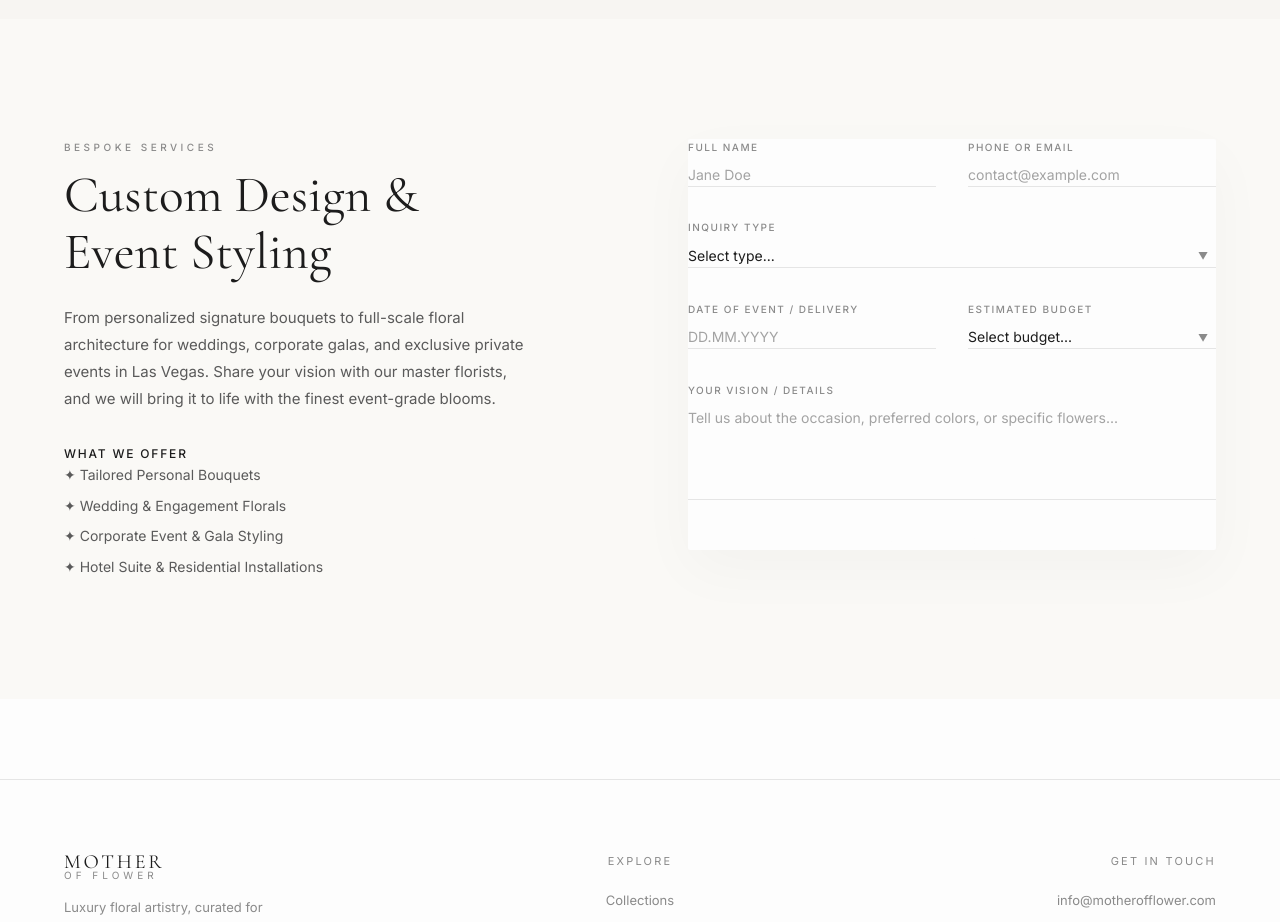
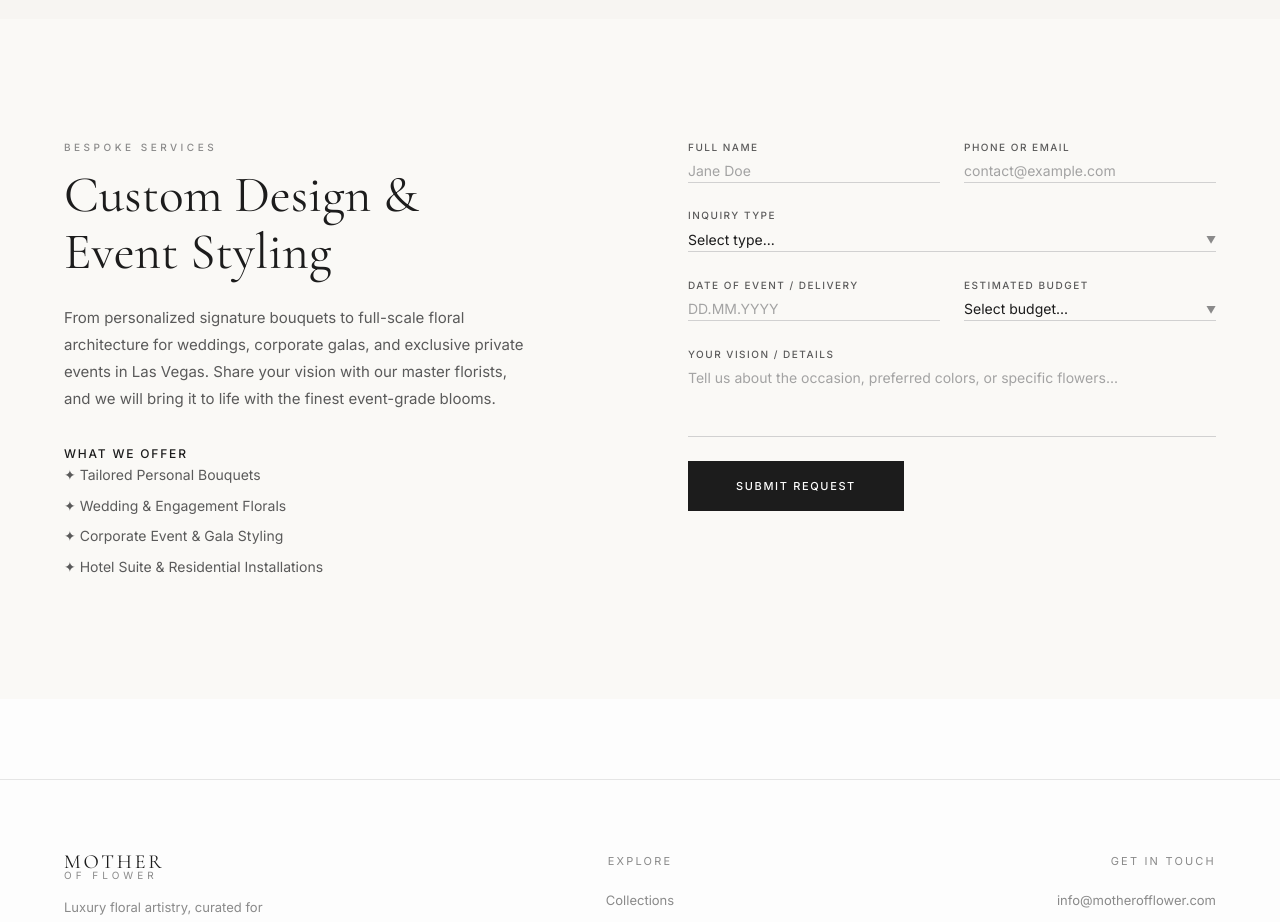
Before and after one commit to netbounce19-hash/mother-of-flower, a Next.js app: page / in a window 1280 px wide. Shown: the part 5280-6202 px from the top of the page. Built offline with nearby package versions, Linux system fonts and the light colour scheme.

Commit message:
Add proper instagram link to polaroid

```diff
--- a/components/about/AboutSection.tsx
+++ b/components/about/AboutSection.tsx
@@ -45,7 +45,7 @@ export default function AboutSection() {
               style={{ height: '14%' }}
             >
               <a
-                href="https://instagram.com"
+                href="https://www.instagram.com/mother_of_flower/"
                 target="_blank"
                 rel="noopener noreferrer"
                 className="text-[10px] md:text-[11px] tracking-[0.2em] uppercase text-[#8A8A8A] hover:text-[#1C1C1C] transition-colors pb-1 border-b border-[#8A8A8A]/30 hover:border-[#1C1C1C]"
--- a/components/contact/CustomRequestSection.tsx
+++ b/components/contact/CustomRequestSection.tsx
@@ -67,33 +67,33 @@ export default function CustomRequestSection() {
             whileInView="visible"
             viewport={{ once: true, margin: "-100px" }}
             variants={fadeUp}
-            className="bg-[#FDFDFD] p-10 md:p-16 shadow-[0_20px_60px_rgba(0,0,0,0.03)] rounded-[2px]"
+            className="flex flex-col justify-center"
           >
-            <form className="flex flex-col gap-8" onSubmit={(e) => e.preventDefault()}>
+            <form className="flex flex-col gap-6" onSubmit={(e) => e.preventDefault()}>
 
-              <div className="grid grid-cols-1 md:grid-cols-2 gap-8">
-                <div className="flex flex-col gap-2">
-                  <label className="text-[10px] tracking-[0.15em] uppercase text-[#8A8A8A] font-medium">Full Name</label>
+              <div className="grid grid-cols-1 md:grid-cols-2 gap-6">
+                <div className="flex flex-col gap-1">
+                  <label className="text-[10px] tracking-[0.15em] uppercase text-[#5A5A5A] font-medium">Full Name</label>
                   <input
                     type="text"
                     placeholder="Jane Doe"
-                    className="w-full bg-transparent border-b border-[#E5E5E5] py-3 text-[14px] text-[#1C1C1C] placeholder:text-[#A3A3A3] focus:outline-none focus:border-[#1C1C1C] hover:border-[#D1D1D1] transition-colors"
+                    className="w-full bg-transparent border-b border-[#D1D1D1] py-2 text-[14px] text-[#1C1C1C] placeholder:text-[#A3A3A3] focus:outline-none focus:border-[#1C1C1C] hover:border-[#8A8A8A] transition-colors rounded-none"
                   />
                 </div>
-                <div className="flex flex-col gap-2">
-                  <label className="text-[10px] tracking-[0.15em] uppercase text-[#8A8A8A] font-medium">Phone or Email</label>
+                <div className="flex flex-col gap-1">
+                  <label className="text-[10px] tracking-[0.15em] uppercase text-[#5A5A5A] font-medium">Phone or Email</label>
                   <input
                     type="text"
                     placeholder="contact@example.com"
-                    className="w-full bg-transparent border-b border-[#E5E5E5] py-3 text-[14px] text-[#1C1C1C] placeholder:text-[#A3A3A3] focus:outline-none focus:border-[#1C1C1C] hover:border-[#D1D1D1] transition-colors"
+                    className="w-full bg-transparent border-b border-[#D1D1D1] py-2 text-[14px] text-[#1C1C1C] placeholder:text-[#A3A3A3] focus:outline-none focus:border-[#1C1C1C] hover:border-[#8A8A8A] transition-colors rounded-none"
                   />
                 </div>
               </div>
 
-              <div className="flex flex-col gap-2">
-                <label className="text-[10px] tracking-[0.15em] uppercase text-[#8A8A8A] font-medium">Inquiry Type</label>
+              <div className="flex flex-col gap-1">
+                <label className="text-[10px] tracking-[0.15em] uppercase text-[#5A5A5A] font-medium">Inquiry Type</label>
                 <div className="relative">
-                  <select className="w-full bg-transparent border-b border-[#E5E5E5] py-3 text-[14px] text-[#1C1C1C] appearance-none focus:outline-none focus:border-[#1C1C1C] hover:border-[#D1D1D1] transition-colors cursor-pointer rounded-none">
+                  <select className="w-full bg-transparent border-b border-[#D1D1D1] py-2 text-[14px] text-[#1C1C1C] appearance-none focus:outline-none focus:border-[#1C1C1C] hover:border-[#8A8A8A] transition-colors cursor-pointer rounded-none">
                     <option value="" disabled selected hidden className="text-[#A3A3A3]">Select type...</option>
                     <option>Custom Bouquet</option>
                     <option>Wedding & Bridal</option>
@@ -101,49 +101,66 @@ export default function CustomRequestSection() {
                     <option>Residential / Hotel Styling</option>
                     <option>Other</option>
                   </select>
-                  <span className="absolute right-2 top-1/2 -translate-y-1/2 text-[#8A8A8A] pointer-events-none text-[10px]">▼</span>
+                  <span className="absolute right-0 top-1/2 -translate-y-1/2 text-[#8A8A8A] pointer-events-none text-[10px]">▼</span>
                 </div>
               </div>
 
-              <div className="grid grid-cols-1 md:grid-cols-2 gap-8">
-                <div className="flex flex-col gap-2">
-                  <label className="text-[10px] tracking-[0.15em] uppercase text-[#8A8A8A] font-medium">Date of Event / Delivery</label>
+              <div className="grid grid-cols-1 md:grid-cols-2 gap-6">
+                <div className="flex flex-col gap-1">
+                  <label className="text-[10px] tracking-[0.15em] uppercase text-[#5A5A5A] font-medium">Date of Event / Delivery</label>
                   <input
                     type="text"
                     placeholder="DD.MM.YYYY"
-                    className="w-full bg-transparent border-b border-[#E5E5E5] py-3 text-[14px] text-[#1C1C1C] placeholder:text-[#A3A3A3] focus:outline-none focus:border-[#1C1C1C] hover:border-[#D1D1D1] transition-colors"
+                    className="w-full bg-transparent border-b border-[#D1D1D1] py-2 text-[14px] text-[#1C1C1C] placeholder:text-[#A3A3A3] focus:outline-none focus:border-[#1C1C1C] hover:border-[#8A8A8A] transition-colors rounded-none"
                   />
                 </div>
-                <div className="flex flex-col gap-2">
-                  <label className="text-[10px] tracking-[0.15em] uppercase text-[#8A8A8A] font-medium">Estimated Budget</label>
+                <div className="flex flex-col gap-1">
+                  <label className="text-[10px] tracking-[0.15em] uppercase text-[#5A5A5A] font-medium">Estimated Budget</label>
                   <div className="relative">
-                    <select className="w-full bg-transparent border-b border-[#E5E5E5] py-3 text-[14px] text-[#1C1C1C] appearance-none focus:outline-none focus:border-[#1C1C1C] hover:border-[#D1D1D1] transition-colors cursor-pointer rounded-none">
+                    <select className="w-full bg-transparent border-b border-[#D1D1D1] py-2 text-[14px] text-[#1C1C1C] appearance-none focus:outline-none focus:border-[#1C1C1C] hover:border-[#8A8A8A] transition-colors cursor-pointer rounded-none">
                       <option value="" disabled selected hidden className="text-[#A3A3A3]">Select budget...</option>
                       <option>$100 - $300</option>
                       <option>$300 - $1000</option>
                       <option>$1000 - $5000</option>
                       <option>$5000+</option>
                     </select>
-                    <span className="absolute right-2 top-1/2 -translate-y-1/2 text-[#8A8A8A] pointer-events-none text-[10px]">▼</span>
+                    <span className="absolute right-0 top-1/2 -translate-y-1/2 text-[#8A8A8A] pointer-events-none text-[10px]">▼</span>
                   </div>
                 </div>
               </div>
 
-              <div className="flex flex-col gap-2">
-                <label className="text-[10px] tracking-[0.15em] uppercase text-[#8A8A8A] font-medium">Your Vision / Details</label>
+              <div className="flex flex-col gap-1">
+                <label className="text-[10px] tracking-[0.15em] uppercase text-[#5A5A5A] font-medium">Your Vision / Details</label>
                 <textarea
                   placeholder="Tell us about the occasion, preferred colors, or specific flowers..."
-                  rows={4}
-                  className="w-full bg-transparent border-b border-[#E5E5E5] py-3 text-[14px] text-[#1C1C1C] placeholder:text-[#A3A3A3] focus:outline-none focus:border-[#1C1C1C] hover:border-[#D1D1D1] transition-colors resize-none"
+                  rows={3}
+                  className="w-full bg-transparent border-b border-[#D1D1D1] py-2 text-[14px] text-[#1C1C1C] placeholder:text-[#A3A3A3] focus:outline-none focus:border-[#1C1C1C] hover:border-[#8A8A8A] transition-colors resize-none rounded-none"
                 />
               </div>
 
-              <button
-                type="button"
-                className="mt-6 w-full py-4 text-[11px] tracking-[0.2em] uppercase text-[#FDFDFD] bg-[#1C1C1C] hover:bg-[#C9A96E] transition-colors duration-300"
-              >
-                Submit Request
-              </button>
+              <div className="mt-2">
+                <button
+                  type="button"
+                  className="inline-flex items-center justify-center transition-all duration-300 w-fit"
+                  style={{
+                    backgroundColor: '#1C1C1C',
+                    color: '#FDFDFD',
+                    padding: '16px 48px',
+                    fontSize: '11px',
+                    letterSpacing: '0.15em',
+                    textTransform: 'uppercase',
+                    fontWeight: 500
+                  }}
+                  onMouseEnter={(e) => {
+                    e.currentTarget.style.backgroundColor = '#C9A96E';
+                  }}
+                  onMouseLeave={(e) => {
+                    e.currentTarget.style.backgroundColor = '#1C1C1C';
+                  }}
+                >
+                  Submit Request
+                </button>
+              </div>
 
             </form>
           </motion.div>
```
